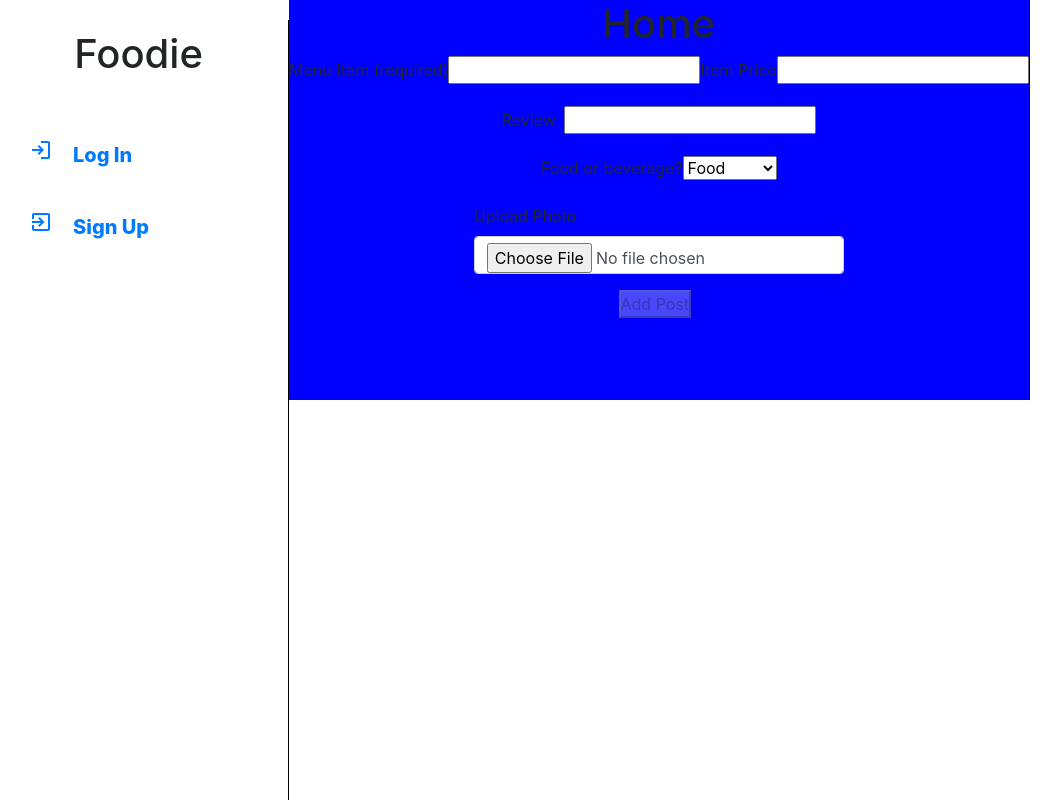
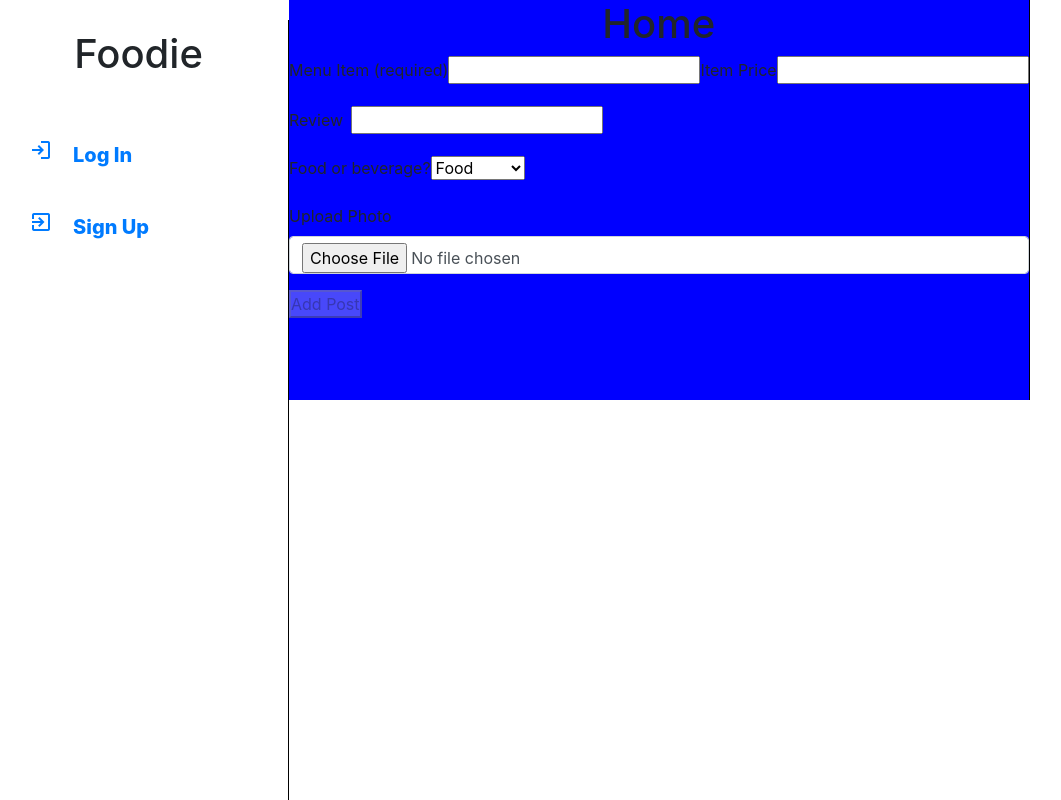
Before and after one commit to jmeirink/foodie-front-end, a React (Create React App) app: page /add in a window 1280 px wide. Shown: the whole page, without its empty margins (21-1082 px from the left). Built offline with nearby package versions, Linux system fonts and the light colour scheme; no server answers.

Commit message:
home sidebar

```diff
--- a/src/components/NavBar/NavBar.jsx
+++ b/src/components/NavBar/NavBar.jsx
@@ -11,7 +11,9 @@ const NavBar = ({ user, handleLogout }) => {
           <h1 className='logo'>Foodie</h1>
 
           <div className='sidebarOption'>
+          <NavLink to="/">
           <h2><span className="material-symbols-outlined">home</span>Home</h2>
+          </NavLink>
           </div>
 
           <div className='sidebarOption'>
@@ -21,18 +23,6 @@ const NavBar = ({ user, handleLogout }) => {
           <div className='sidebarOption'>
           <NavLink to="/profiles">
           <h2><span className="material-symbols-outlined">group</span>Friends</h2>
-          </NavLink>
-          </div>
-
-          <div className='sidebarOption'>
-          <NavLink to="/">
-          <h2><span className="material-symbols-outlined">list</span>Posts</h2>
-          </NavLink>
-          </div>
-
-          <div className='sidebarOption'>
-          <NavLink to="/add">
-          <h2><span className="material-symbols-outlined">add</span>Add Post</h2>
           </NavLink>
           </div>
 
--- a/src/pages/AddPost/AddPost.jsx
+++ b/src/pages/AddPost/AddPost.jsx
@@ -48,7 +48,6 @@ const AddPost = (props) => {
       <form
         onSubmit={handleSubmit}
         autoComplete="off"
-        className={styles.container}
       >
         <div className={styles.inputContainer}>
           <label htmlFor="item-input" className="form-label">
--- a/src/pages/AddPost/AddPost.module.css
+++ b/src/pages/AddPost/AddPost.module.css
@@ -19,6 +19,6 @@
     flex: 0.5;
     border-right: 1px solid black;
     min-width: fit-content;
-    overflow-y: scroll;
+    /* overflow-y: scroll; */
     background-color: blue;
   }
```
